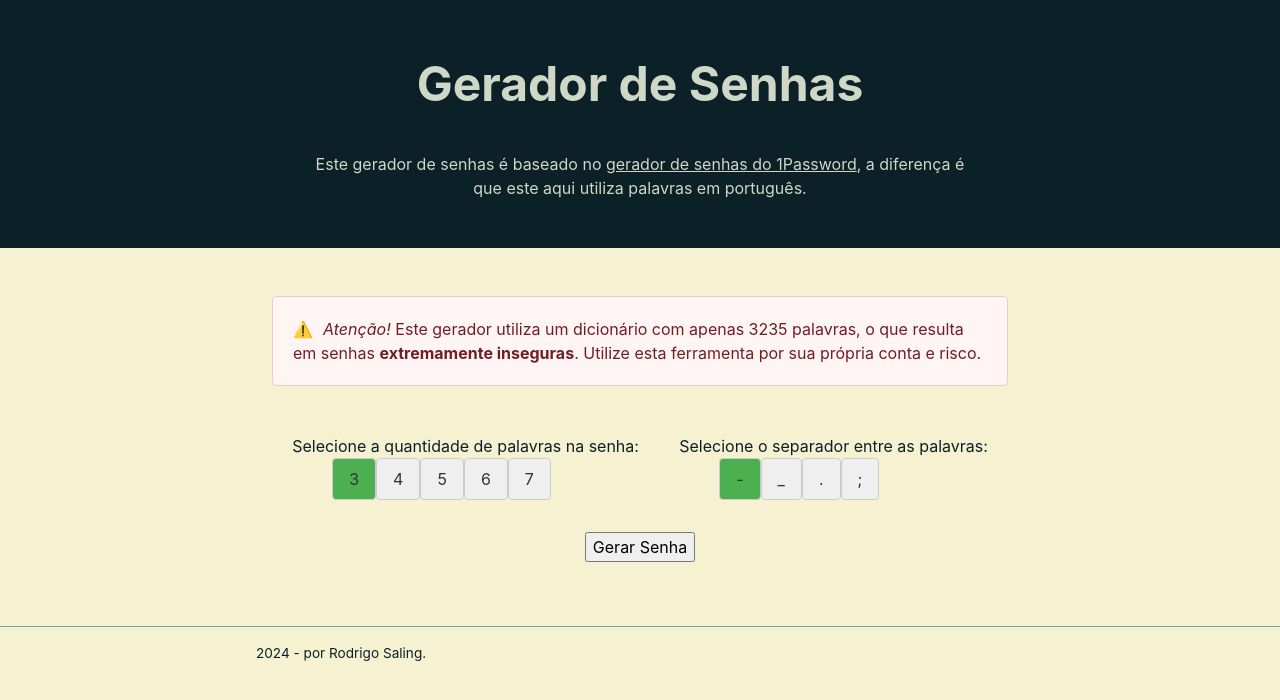
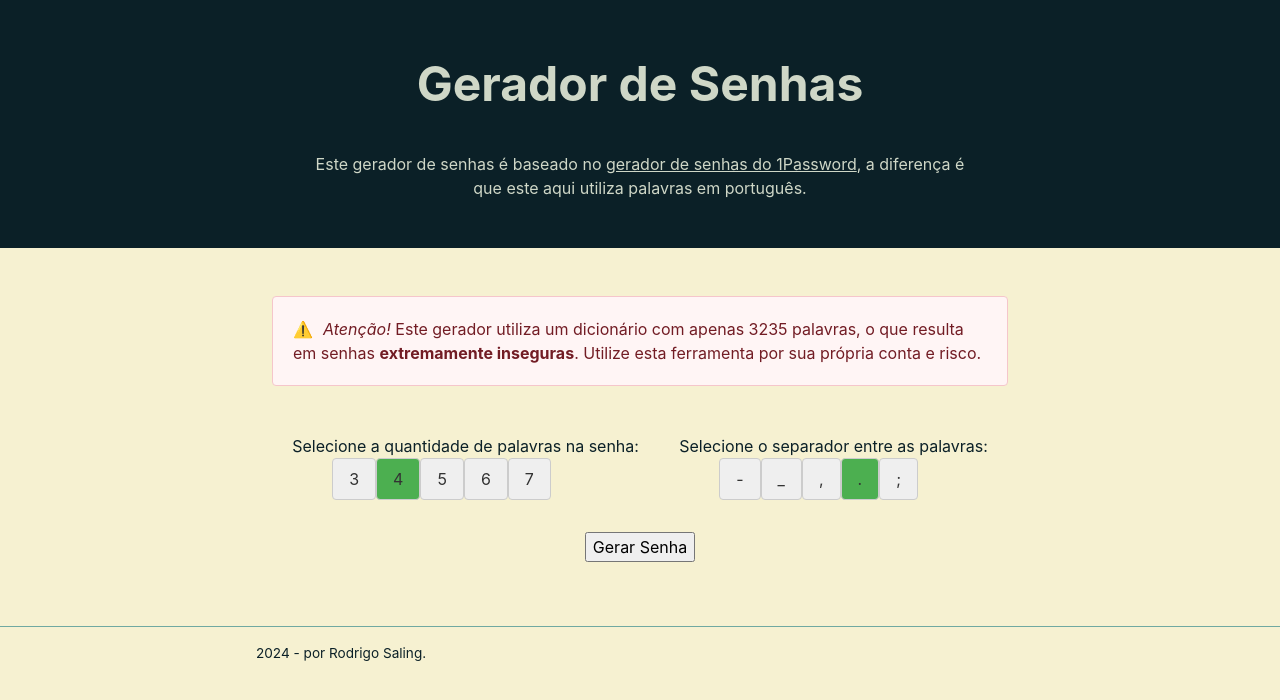
Before and after one commit to rodrigosaling/gerador-senhas, a SvelteKit app: page / in a window 1280 px wide. Shown: the top 700 px of the page. Built offline with nearby package versions, Linux system fonts and the light colour scheme.

Commit message:
changes the default selected options

```diff
--- a/src/routes/+page.svelte
+++ b/src/routes/+page.svelte
@@ -8,8 +8,8 @@
 
 	let toDisplay: string = '';
 
-	let numberOfWords = 3;
-	let wordDivider = '-';
+	let numberOfWords = 4;
+	let wordDivider = '.';
 
 	function setNumberOfWords(event: Event): void {
 		const { value } = (event.target as HTMLButtonElement) || {};
@@ -28,7 +28,7 @@
 	}
 
 	const availableNumbers = [3, 4, 5, 6, 7];
-	const availableSeparators = ['-', '_', '.', ';'];
+	const availableSeparators = ['-', '_', ',', '.', ';'];
 </script>
 
 <Template>
```
